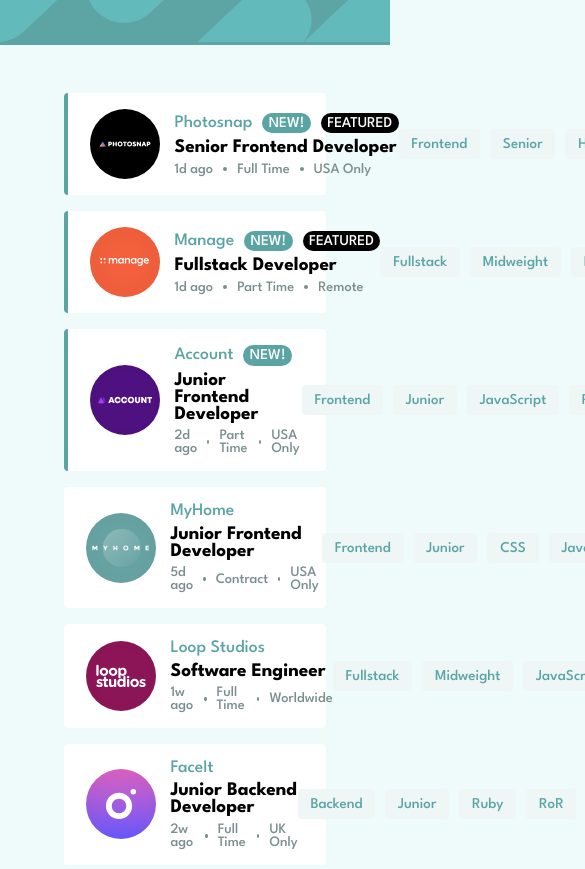
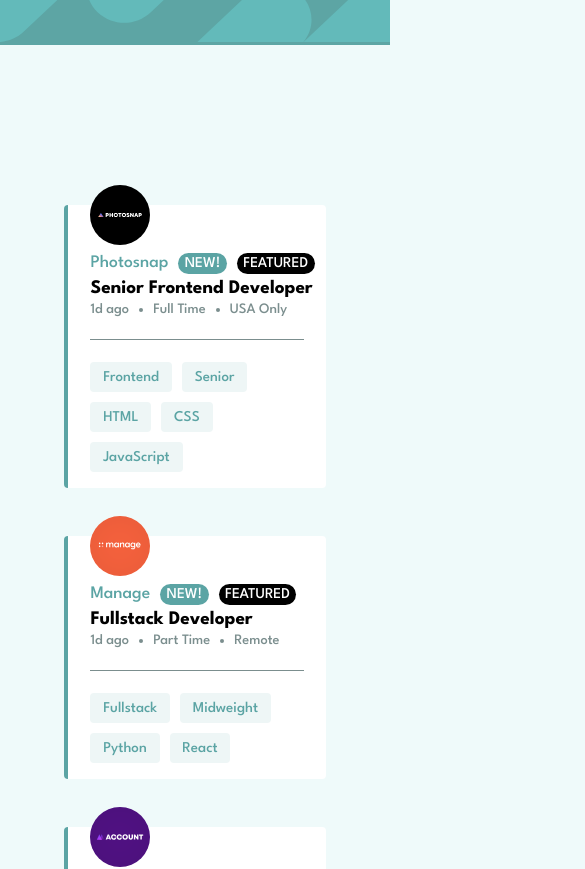
Before and after one commit to Sushil607/react-static-job-listings, a React (Vite) app: page / in a window 390 px wide. Shown: the top 869 px of the page, 585 px wide, since content can reach past the window. Built offline with nearby package versions, Linux system fonts and the light colour scheme.

Commit message:
added media queries

```diff
--- a/src/components/JobListing.jsx
+++ b/src/components/JobListing.jsx
@@ -27,6 +27,7 @@
                 </div>
             </div>
         </div>
+        <div className="separator"></div>
         <div className="job-listing-tags-container">
             {tags.map((tag,index) => <Tag key={index} tag={tag} addFilterTag={props.addFilterTag}/>)}
         </div>
--- a/src/index.css
+++ b/src/index.css
@@ -41,6 +41,8 @@
 
 main{
     padding: 2rem 4rem;
+    width: 100%;
+    position: relative;
 }
 
 /**
@@ -137,6 +139,7 @@
 
 .job-listing-tags-container{
     display: flex;
+    flex-wrap: wrap;
     gap: 10px;
     justify-content: flex-end;
 }
@@ -163,6 +166,11 @@
 **/
 
 .filter-tag-list{
+    position: absolute;
+    top: -2rem;
+    left: 4rem;
+    right: 4rem;
+    border-radius: 4px;
     background-color: white;
     padding: 1rem 1.4rem;
     display: grid;
@@ -177,6 +185,10 @@
     justify-content: flex-start;
     align-items: center;
 }
+
+/**
+* ! FilterTag Component
+**/
 
 .filter-tag{
     border-radius: 4px;
@@ -215,3 +227,49 @@
 .clear-filter-tag-list-btn:hover{
     text-decoration: underline;
 }
+
+/**
+* ! Media Queries
+**/
+
+@media(max-width:425px){
+    .job-listings-container{
+        margin-top: 8rem;
+    }
+    .joblisting{
+        margin: 3rem 0;
+        padding-top: 3rem ;
+        position: relative;
+        flex-direction: column;
+        align-items: flex-start;
+    }
+    .joblisting-logo{
+        position: absolute;
+        width: 60px;
+        top: -20px;
+    }
+    .joblisting-info{
+        flex-direction: column;
+        justify-content: flex-start;
+        align-items: flex-start;
+    }
+    .separator{
+        margin: 1.4rem 0;
+        height: 1px;
+        width: 100%;
+        background-color: var(--dark-grayish-cyan);
+    }
+    .job-listing-tags-container{
+        justify-content: flex-start;
+    }
+}
+
+@media(max-width:375px){
+    main{
+        padding: 1rem;
+    }
+    .filter-tag-list{
+        left: 1rem;
+        right: 1rem;
+    }
+}
```
